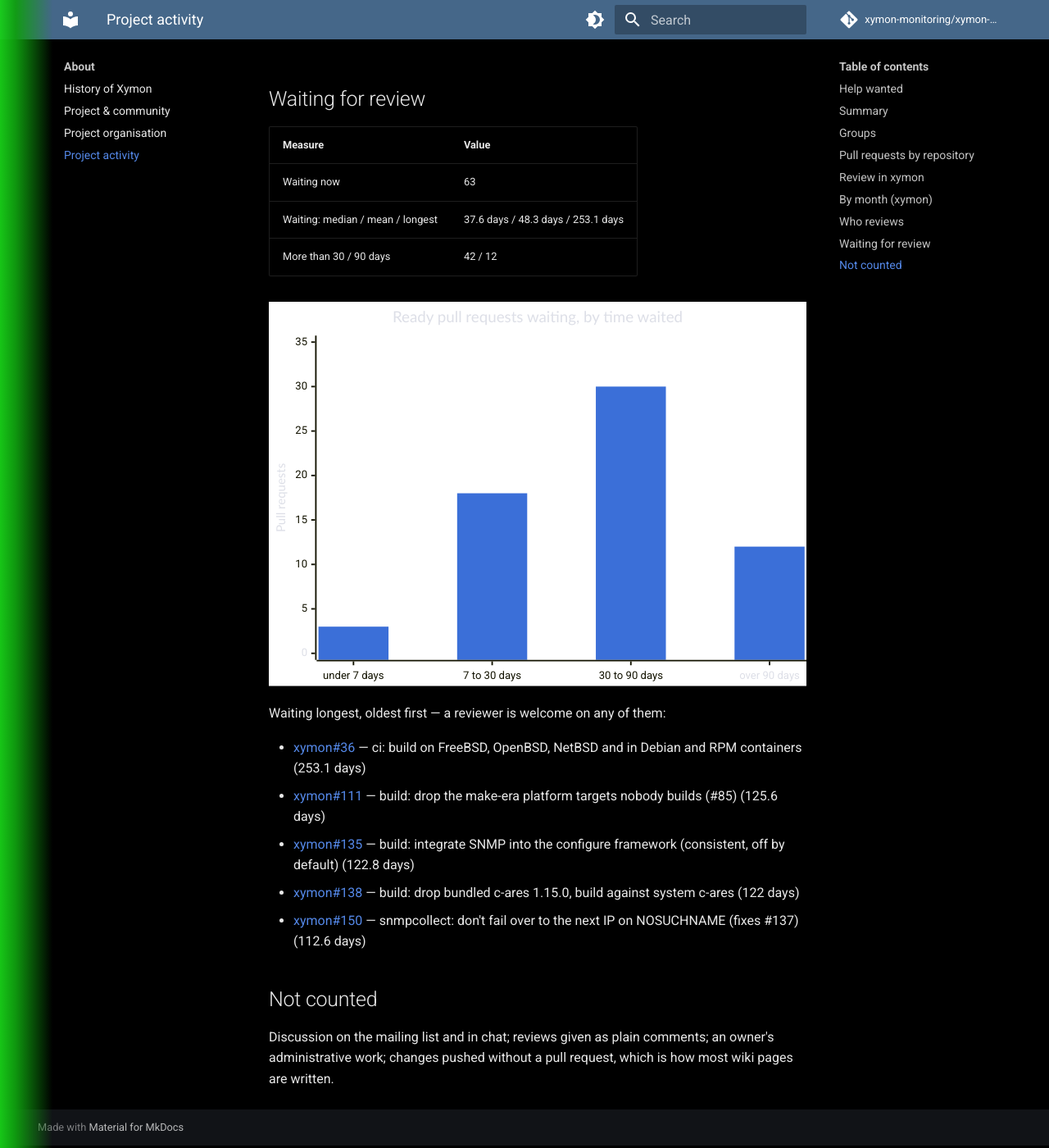
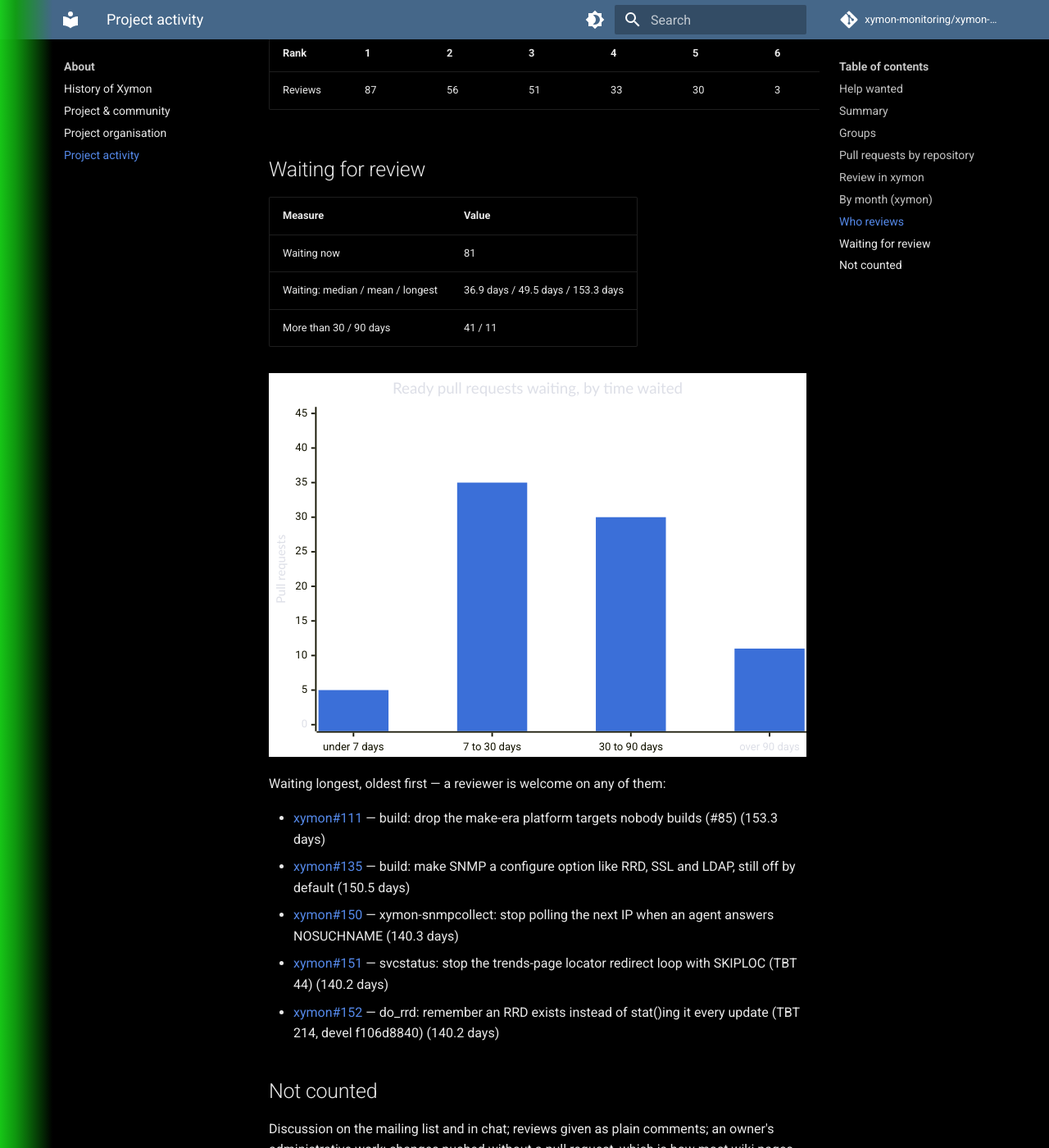
Before and after one commit to xymon-monitoring/xymon-wiki, an MkDocs documentation site: the page built from docs/about/project-activity.md, in a window 1280 px wide and 1400 px high, scrolled down 6158 px. Shown: the whole window at 82% size. Built offline with MkDocs 1.6.1 and Material for MkDocs 9.7.7, drawn with Linux system fonts in a browser that asks for light colours; comment, search, counter and statistics services are not loaded; some of the changed text lies outside the part shown.

Commit message:
about: regenerate the project activity page

````diff
--- a/docs/about/project-activity.md
+++ b/docs/about/project-activity.md
@@ -38,9 +38,9 @@ The estimate divides the arrivals by one reviewer's pace; it is a range read fro
 | | Question | Value | 🟢 when | 🔴 when |
 |---|---|---|---|---|
 | 🔴 | Does review keep up with what arrives? (`xymon`, last four whole months) | 279 became ready · 144 approved (52%) | ≥ 90% approved | < 60% |
-| 🔴 | Ready pull requests waiting more than 30 days | 42 of 63 waiting | ≤ 5 | > 20 |
-| 🟡 | People doing 80% of the reviews | 4 (busiest: 37% of all reviews) | ≥ 6 | ≤ 3 |
-| 🟢 | Code merged in `xymon` without an approval since the review rule (2026-09-13) | 0 | 0 | ≥ 1 |
+| 🔴 | Ready pull requests waiting more than 30 days | 41 of 81 waiting | ≤ 5 | > 20 |
+| 🟡 | People doing 80% of the reviews | 4 (busiest: 33% of all reviews) | ≥ 6 | ≤ 3 |
+| 🔴 | Code merged in `xymon` without an approval since the review rule (2026-09-13) | 11 | 0 | ≥ 1 |
 | 🟡 | New pull request authors in the last three months | 2 (of 6 authors) | ≥ 3 | 0 |
 
 The thresholds are this page's own, chosen to make a change visible; they are not project rules.
@@ -60,10 +60,11 @@ Organisation owners: 13. Their activity is not published here: how many administ
 
 | Repository | Opened | Merged | Merged with an approval | Merged without | Merged by their own author | Closed unmerged | Open |
 |---|---|---|---|---|---|---|---|
-| `xymon` | 359 | 200 | 174 | 26 | 127 | 74 | 85 |
-| `xymon-rpm` | 79 | 71 | 0 | 71 | 70 | 2 | 6 |
-| `xymon-wiki` | 27 | 27 | 0 | 27 | 27 | 0 | 0 |
-| `homebrew-xymon` | 18 | 18 | 0 | 18 | 18 | 0 | 0 |
+| `xymon` | 465 | 285 | 195 | 90 | 212 | 79 | 101 |
+| `xymon-rpm` | 100 | 94 | 0 | 94 | 92 | 3 | 3 |
+| `xymon-wiki` | 29 | 29 | 0 | 29 | 29 | 0 | 0 |
+| `homebrew-xymon` | 20 | 20 | 0 | 20 | 20 | 0 | 0 |
+| `xymon-experimental` | 18 | 18 | 0 | 18 | 18 | 0 | 0 |
 | `xymon-discussion-public` | 4 | 4 | 0 | 4 | 4 | 0 | 0 |
 | `xymon-plugins` | 3 | 2 | 0 | 2 | 0 | 0 | 1 |
 | `xymon-client-windows-powershell` | 2 | 1 | 0 | 1 | 1 | 0 | 1 |
@@ -72,20 +73,20 @@ Organisation owners: 13. Their activity is not published here: how many administ
 %%{init: {"themeVariables": {"xyChart": {"plotColorPalette": "#3b6fd8, #e07b2a"}}}}%%
 xychart-beta horizontal
     title "Share of merges that had an approval, by repository"
-    x-axis ["xymon", "xymon-rpm", "xymon-wiki", "homebrew-xymon", "xymon-discussion-public", "xymon-plugins", "xymon-client-windows-powershell"]
-    y-axis "% of merges" 0 --> 105
-    bar [87, 0, 0, 0, 0, 0, 0]
+    x-axis ["xymon", "xymon-rpm", "xymon-wiki", "homebrew-xymon", "xymon-experimental", "xymon-discussion-public", "xymon-plugins", "xymon-client-windows-powershell"]
+    y-axis "% of merges" 0 --> 80
+    bar [68, 0, 0, 0, 0, 0, 0, 0]
 ```
 
 ## Review in `xymon`
 
 | Measure | Value |
 |---|---|
-| Review verdicts | approved 177 · changes requested 3 · commented 41 · dismissed 14 |
-| Merged with an approval | 174 of 200 (87%) |
-| Merged without an approval: documentation / build, CI, tests / code | 15 / 5 / 6 |
-| Time from ready to first approval: median / mean / longest | 2.7 days / 12.9 days / 134.9 days |
-| Time from ready to merge: median / slowest tenth | 2.5 days / 43.2 days |
+| Review verdicts | approved 199 · changes requested 4 · commented 47 · dismissed 14 |
+| Merged with an approval | 195 of 285 (68%) |
+| Merged without an approval: documentation / build, CI, tests / code | 26 / 47 / 17 |
+| Time from ready to first approval: median / mean / longest | 2.5 days / 13.6 days / 142.9 days |
+| Time from ready to merge: median / slowest tenth | 1.3 days / 40.1 days |
 
 Classification by title: a title starting `docs:`, a manual page, `README:`, `RELEASING:`, `CONTRIBUTING:` or `AGENTS:` counts as documentation; `build:`, `ci:`, `tests:` or `tools:` as build, CI and tests; anything else as code.
 
@@ -99,8 +100,8 @@ xychart-beta
     title "Review requests and approvals, by month"
     x-axis ["2026-01", "2026-02", "2026-03", "2026-04", "2026-05", "2026-06", "2026-07", "2026-08", "2026-09", "2026-10"]
     y-axis "Pull requests" 0 --> 175
-    bar [22, 9, 2, 4, 22, 41, 52, 148, 38, 3]
-    line [10, 9, 0, 2, 10, 17, 26, 96, 5, 0]
+    bar [22, 9, 2, 4, 22, 41, 52, 148, 38, 110]
+    line [10, 9, 0, 2, 10, 17, 26, 96, 5, 21]
 ```
 
 | Month | Became ready | Approved | Merged | Merged without an approval | Reviews | Reviewers |
@@ -114,7 +115,7 @@ xychart-beta
 | 2026-07 | 52 | 26 | 30 | 0 | 30 | 5 |
 | 2026-08 | 148 | 96 | 108 | 12 | 111 | 4 |
 | 2026-09 | 38 | 5 | 14 | 9 | 5 | 4 |
-| 2026-10 | 3 | 0 | 2 | 2 | 0 | 0 |
+| 2026-10 | 110 | 21 | 87 | 66 | 29 | 3 |
 
 ## Who reviews
 
@@ -123,10 +124,10 @@ Reviews submitted, by rank; each slice and each column is one person.
 ```mermaid
 pie showData title Share of all reviews, by reviewer rank
     "#1" : 87
-    "#2" : 47
-    "#3" : 41
+    "#2" : 56
+    "#3" : 51
     "#4" : 33
-    "#5" : 20
+    "#5" : 30
     "#6" : 3
     "#7" : 1
     "#8" : 1
@@ -136,32 +137,32 @@ pie showData title Share of all reviews, by reviewer rank
 
 | Rank | 1 | 2 | 3 | 4 | 5 | 6 | 7 | 8 | 9 | 10 |
 |---|---|---|---|---|---|---|---|---|---|---|
-| Reviews | 87 | 47 | 41 | 33 | 20 | 3 | 1 | 1 | 1 | 1 |
+| Reviews | 87 | 56 | 51 | 33 | 30 | 3 | 1 | 1 | 1 | 1 |
 
 ## Waiting for review
 
 | Measure | Value |
 |---|---|
-| Waiting now | 63 |
-| Waiting: median / mean / longest | 37.6 days / 48.3 days / 253.1 days |
-| More than 30 / 90 days | 42 / 12 |
+| Waiting now | 81 |
+| Waiting: median / mean / longest | 36.9 days / 49.5 days / 153.3 days |
+| More than 30 / 90 days | 41 / 11 |
 
 ```mermaid
 %%{init: {"themeVariables": {"xyChart": {"plotColorPalette": "#3b6fd8, #e07b2a"}}}}%%
 xychart-beta
     title "Ready pull requests waiting, by time waited"
     x-axis ["under 7 days", "7 to 30 days", "30 to 90 days", "over 90 days"]
-    y-axis "Pull requests" 0 --> 35
-    bar [3, 18, 30, 12]
+    y-axis "Pull requests" 0 --> 45
+    bar [5, 35, 30, 11]
 ```
 
 Waiting longest, oldest first — a reviewer is welcome on any of them:
 
-- [xymon#36](https://github.com/xymon-monitoring/xymon/pull/36) — ci: build on FreeBSD, OpenBSD, NetBSD and in Debian and RPM containers (253.1 days)
-- [xymon#111](https://github.com/xymon-monitoring/xymon/pull/111) — build: drop the make-era platform targets nobody builds (#85) (125.6 days)
-- [xymon#135](https://github.com/xymon-monitoring/xymon/pull/135) — build: integrate SNMP into the configure framework (consistent, off by default) (122.8 days)
-- [xymon#138](https://github.com/xymon-monitoring/xymon/pull/138) — build: drop bundled c-ares 1.15.0, build against system c-ares (122 days)
-- [xymon#150](https://github.com/xymon-monitoring/xymon/pull/150) — snmpcollect: don't fail over to the next IP on NOSUCHNAME (fixes #137) (112.6 days)
+- [xymon#111](https://github.com/xymon-monitoring/xymon/pull/111) — build: drop the make-era platform targets nobody builds (#85) (153.3 days)
+- [xymon#135](https://github.com/xymon-monitoring/xymon/pull/135) — build: make SNMP a configure option like RRD, SSL and LDAP, still off by default (150.5 days)
+- [xymon#150](https://github.com/xymon-monitoring/xymon/pull/150) — xymon-snmpcollect: stop polling the next IP when an agent answers NOSUCHNAME (140.3 days)
+- [xymon#151](https://github.com/xymon-monitoring/xymon/pull/151) — svcstatus: stop the trends-page locator redirect loop with SKIPLOC (TBT 44) (140.2 days)
+- [xymon#152](https://github.com/xymon-monitoring/xymon/pull/152) — do_rrd: remember an RRD exists instead of stat()ing it every update (TBT 214, devel f106d8840) (140.2 days)
 
 ## Not counted
 
````
Also changed, not shown: other parts of docs/about/project-activity.md (+1 -1 lines).
